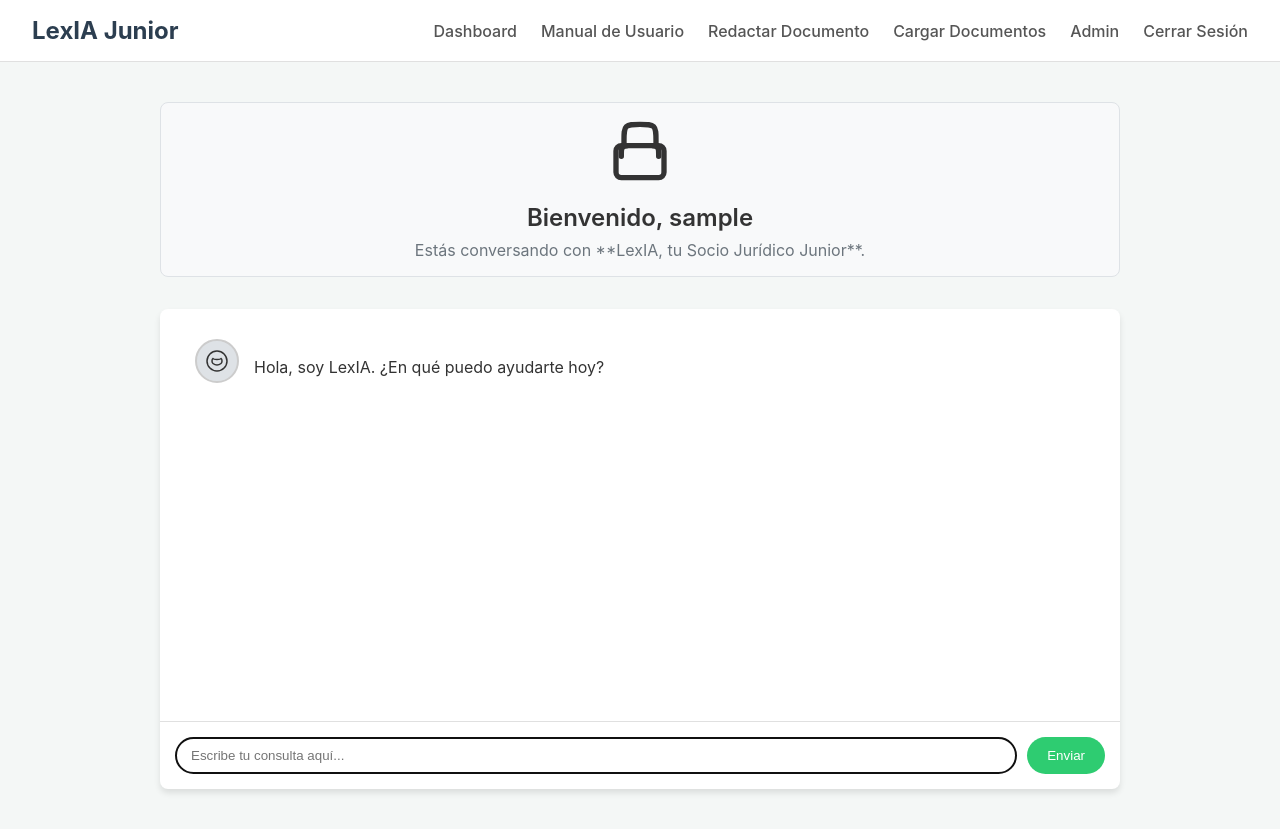
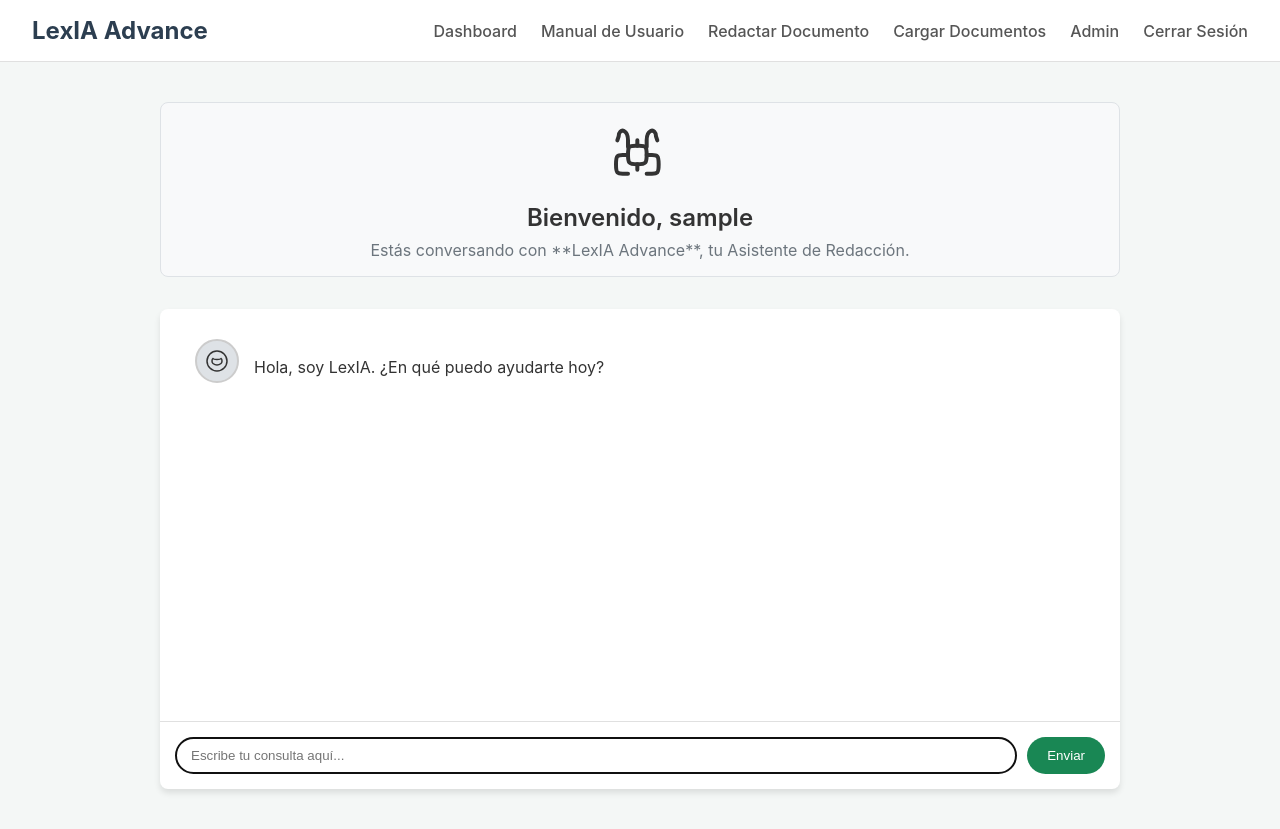
Before and after one commit to cr1085/salesmind, a Flask app: page /dashboard in a window 1280 px wide. Run offline with Flask 3, Linux system fonts and the light colour scheme; the visitor is signed in with stand-in values (Sample User, id 1).

Commit message:
Interfaz nueva con promocion a la nueva cara de LexIA ADVANCE

```diff
--- a/modules/static/css/style.css
+++ b/modules/static/css/style.css
@@ -121,7 +121,7 @@ nav a {
 }
 
 .user-message {
-    background-color: #3498db;
+    background-color: #198754;
     color: white;
     align-self: flex-end;
     border-bottom-right-radius: 4px;
@@ -149,7 +149,7 @@ nav a {
 }
 
 #send-btn {
-    background-color: #2ecc71;
+    background-color: #198754;
     color: white;
     border: none;
     padding: 10px 20px;
--- a/modules/templates/base.html
+++ b/modules/templates/base.html
@@ -9,7 +9,7 @@
 </head>
 <body>
     <nav>
-        <a href="{{ url_for('main.index') }}" class="logo">LexIA Junior</a>
+        <a href="{{ url_for('main.index') }}" class="logo">LexIA Advance</a>
         <ul>
             {% if current_user.is_authenticated %}
                 <li><a href="{{ url_for('main.dashboard') }}">Dashboard</a></li>
--- a/modules/templates/dashboard.html
+++ b/modules/templates/dashboard.html
@@ -2,14 +2,12 @@
 
 {% block content %}
 <div class="junior-header">
-    <svg width="64px" height="64px" viewBox="0 0 24 24" fill="none" xmlns="http://www.w3.org/2000/svg">
-<path d="M6 10V8C6 5.17157 6 3.75736 6.87868 2.87868C7.75736 2 9.17157 2 12 2C14.8284 2 16.2426 2 17.1213 2.87868C18 3.75736 18 5.17157 18 8V10" stroke="#333" stroke-width="2" stroke-linecap="round" stroke-linejoin="round"/>
-<path d="M19 14V13C19 11.8954 19 11.3431 18.7071 10.8787C18.4142 10.4142 17.9372 10.1424 17 10.083" stroke="#333" stroke-width="2" stroke-linecap="round" stroke-linejoin="round"/>
-<path d="M5 14V13C5 11.8954 5 11.3431 5.29289 10.8787C5.58579 10.4142 6.06282 10.1424 7 10.083" stroke="#333" stroke-width="2" stroke-linecap="round" stroke-linejoin="round"/>
-<rect x="3" y="10" width="18" height="12" rx="2" stroke="#333" stroke-width="2" stroke-linecap="round" stroke-linejoin="round"/>
+   <svg width="64px" height="64px" viewBox="0 0 24 24" fill="none" xmlns="http://www.w3.org/2000/svg">
+<path d="M7.5 13.4118C7.5 12.2144 7.5 11.0843 8 10.5C8.5 9.91574 9.40192 10 11 10C12.5981 10 13.5 9.91574 14 10.5C14.5 11.0843 14.5 12.2144 14.5 13.4118C14.5 14.6091 14.5 15.7392 14 16.3235C13.5 16.9078 12.5981 17 11 17C9.40192 17 8.5 16.9078 8 16.3235C7.5 15.7392 7.5 14.6091 7.5 13.4118Z" stroke="#333" stroke-width="1.5"/>
+<path d="M11 10V8M11 17V19M14.5 13.5H16.5C17.5 13.5 18 13.5 18.5 14C19 14.5 19 15.4286 19 17C19 18.5714 19 19.5 18.5 20C18 20.5 17.5 20.5 16.5 20.5H14.5M7.5 13.5H5.5C4.5 13.5 4 13.5 3.5 14C3 14.5 3 15.4286 3 17C3 18.5714 3 19.5 3.5 20C4 20.5 4.5 20.5 5.5 20.5H7.5M14.5 10.5V8C14.5 6 15 5 16 4.5C17 4 18 5 18 6.5L18.5 8M7.5 10.5V8C7.5 6 7 5 6 4.5C5 4 4 5 4 6.5L3.5 8" stroke="#333" stroke-width="1.5" stroke-linecap="round" stroke-linejoin="round"/>
 </svg>
     <h2>Bienvenido, {{ current_user.username }}</h2>
-    <p>Estás conversando con **LexIA, tu Socio Jurídico Junior**.</p>
+    <p>Estás conversando con **LexIA Advance**, tu Asistente de Redacción.</p>
 </div>
 
 <div id="chat-container">
```
